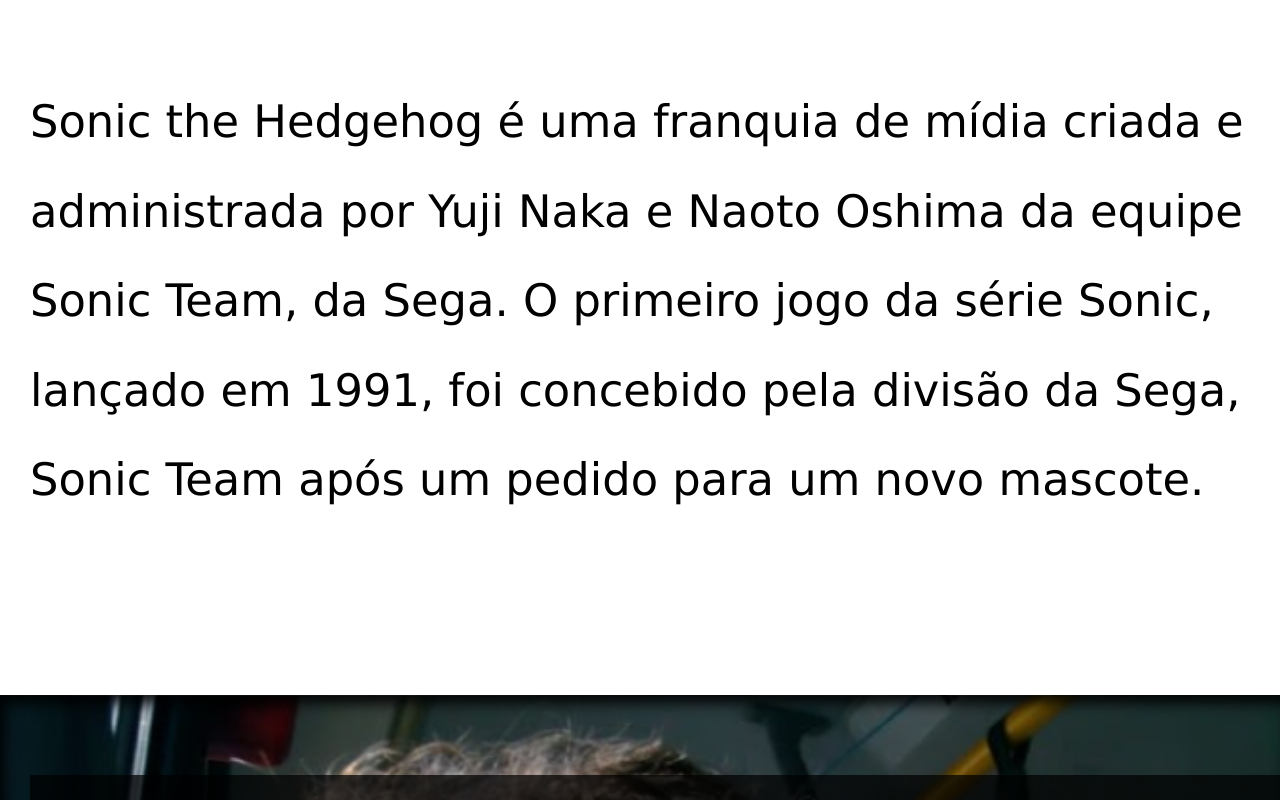
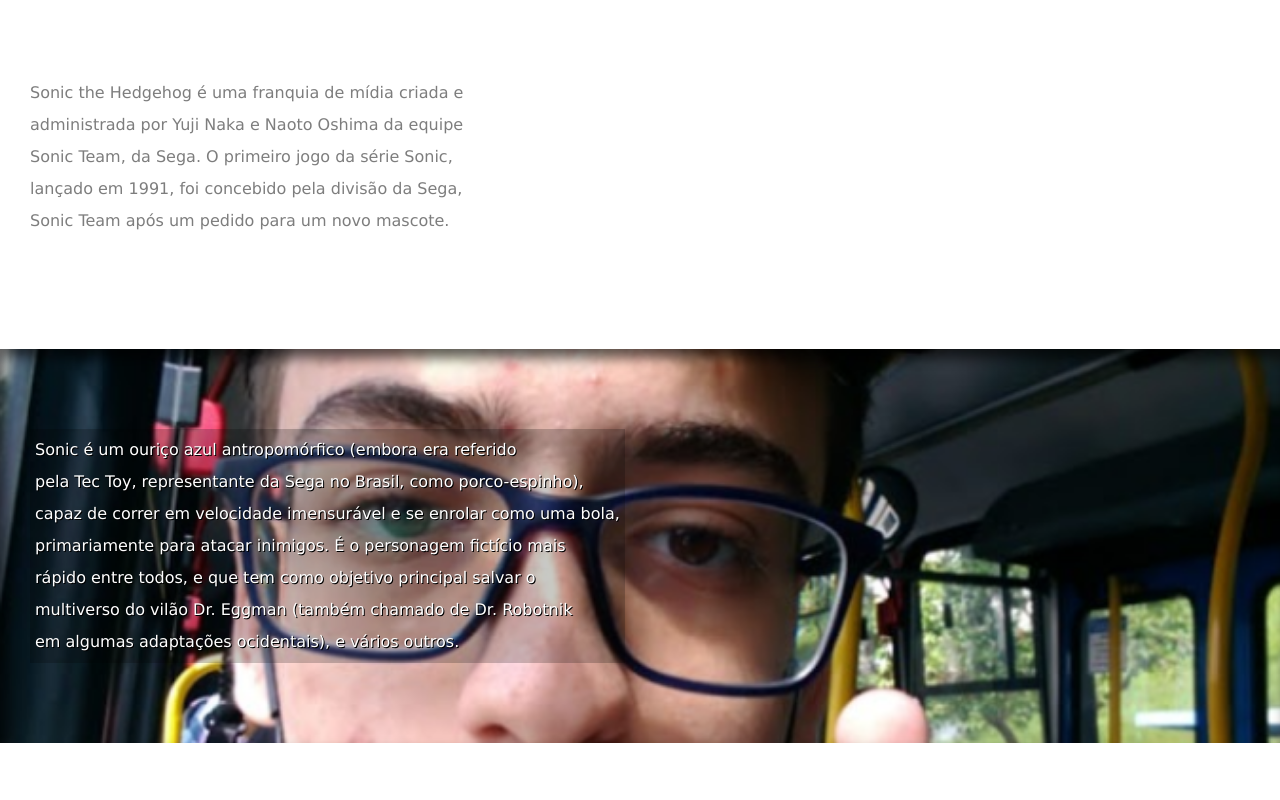
Before and after one commit to juarezmarcos765/LostSonic, a plain HTML site: page index.html in a window 1280 px wide. Shown: the part 152-952 px from the top of the page. Drawn offline with Linux system fonts and the light colour scheme.

Commit message:
Update style.css

```diff
--- a/style.css
+++ b/style.css
@@ -57,7 +57,7 @@ section{
     line-height: 2em;
     padding-left: 30px;
     font-family: var(--font3);
-    font-size: 3.5vw;
+    font-size: 2givw;
     }
 
 section > p{
@@ -66,19 +66,19 @@ section > p{
 
 section.normal{
     background-color: white;
-    color: black;
+    color: rgba(0, 0, 0, 0.509);
     }
 
 section.imagem{
-    background-color: rgb(85, 76, 76);
+    background-color: rgba(149, 137, 137, 0.087);
     color: white;
-    text-shadow: 1px 1px 0px black;
-    box-shadow: inset 6px 9px 13px 0px rgba(0, 0, 0, 0.88);
+    text-shadow: 1px 1px 0px rgb(0, 0, 0);
+    box-shadow: inset 6px 9px 13px 0px rgba(0, 0, 0, 0.641);
     background-attachment: fixed;
     }
 
     section.imagem > p {
-        background-color: rgba(0, 0, 0, 0.719);
+        background-color: rgba(0, 0, 0, 0.211);
         display: inline-block;
         padding: 5px;
     }
```
